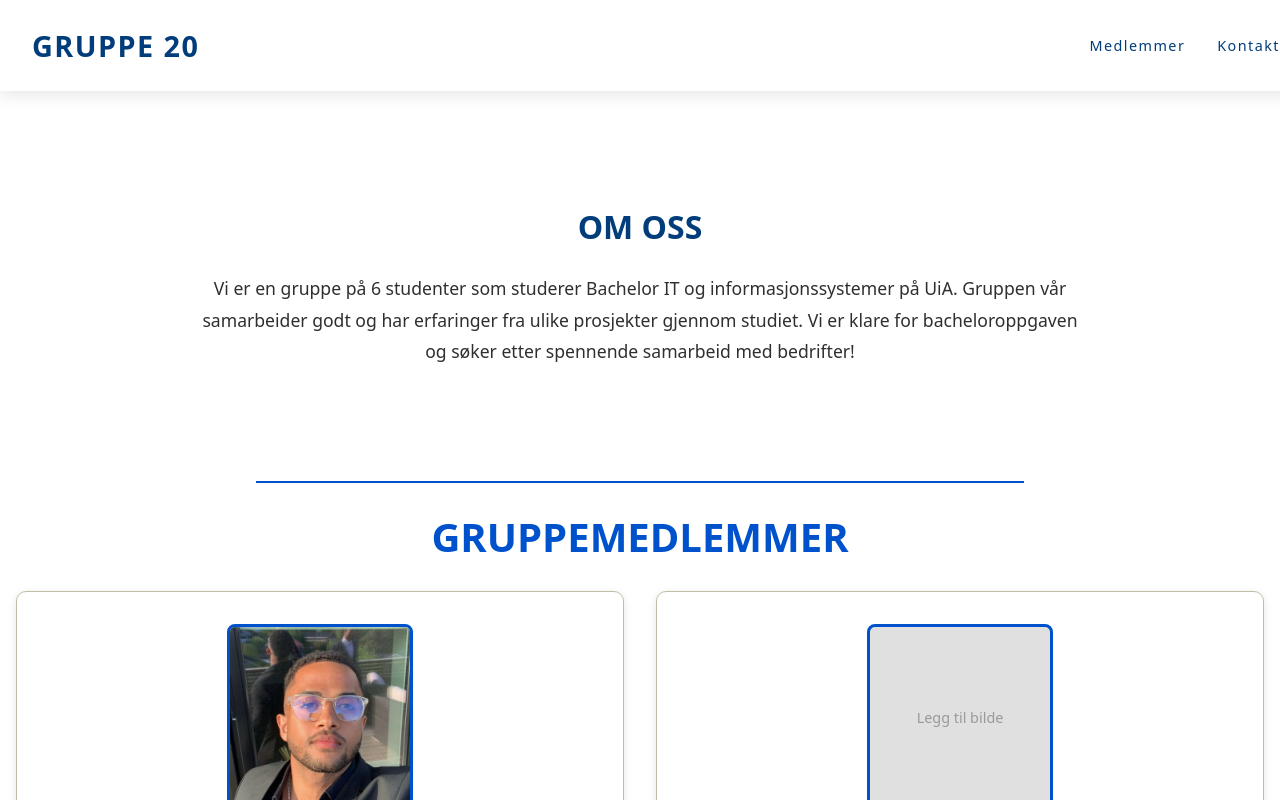
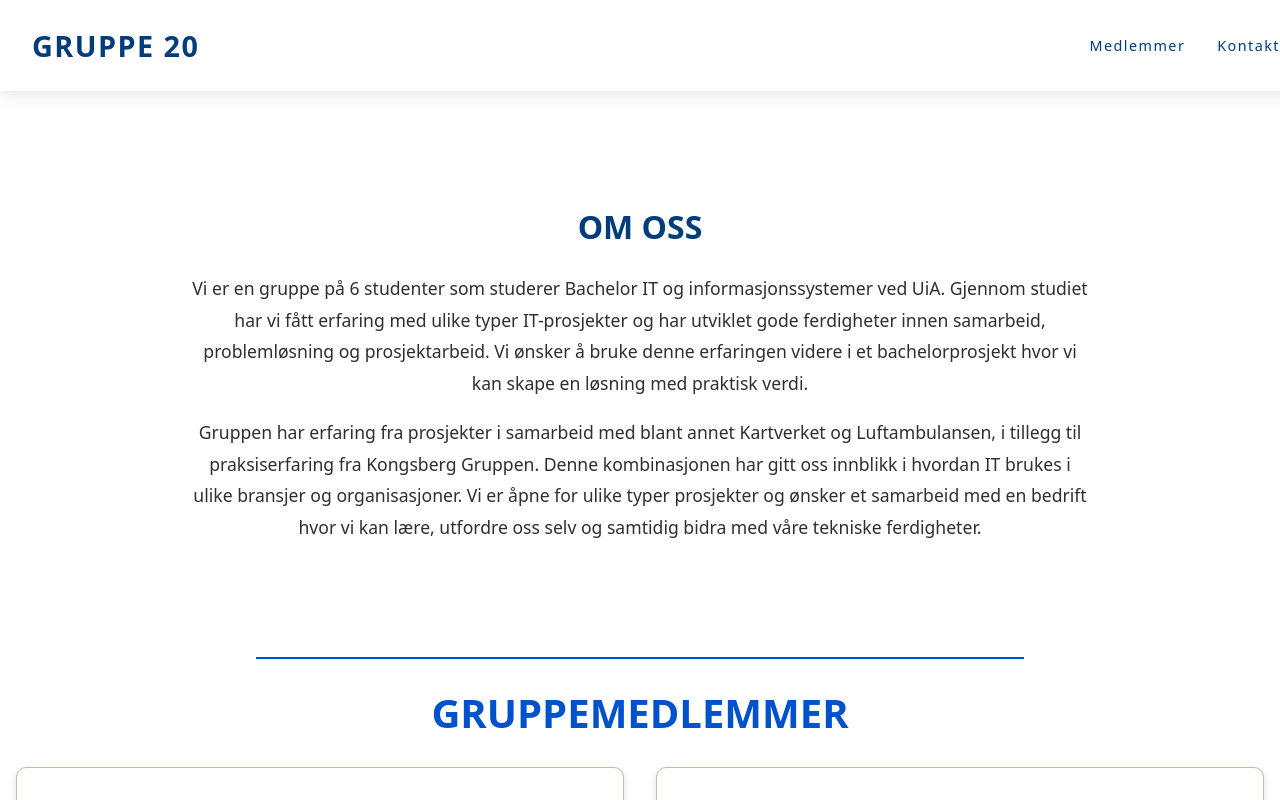
Before and after one commit to amged002/Gruppe20-IS-310, a React (Vite) app: page / in a window 1280 px wide. Shown: the top 800 px of the page. Built offline with nearby package versions, Linux system fonts and the light colour scheme; the HTML template or start-up script is replaced by a standard one.

Commit message:
la til om oss delen

```diff
--- a/src/App.tsx
+++ b/src/App.tsx
@@ -55,9 +55,15 @@ export default function App() {
                 >
                     <h2 style={{ color: '#003d7a', fontSize: '2rem', marginBottom: '1rem' }}>OM OSS</h2>
                     <p>
-                        Vi er en gruppe på 6 studenter som studerer Bachelor IT og informasjonssystemer på UiA.
-                        Gruppen vår samarbeider godt og har erfaringer fra ulike prosjekter gjennom studiet.
-                        Vi er klare for bacheloroppgaven og søker etter spennende samarbeid med bedrifter!
+                        Vi er en gruppe på 6 studenter som studerer Bachelor IT og informasjonssystemer ved UiA.
+                        Gjennom studiet har vi fått erfaring med ulike typer IT-prosjekter og har utviklet gode ferdigheter innen samarbeid,
+                        problemløsning og prosjektarbeid. Vi ønsker å bruke denne erfaringen videre i et bachelorprosjekt hvor vi kan skape en løsning med praktisk verdi.
+                    </p>
+
+                    <p>
+                        Gruppen har erfaring fra prosjekter i samarbeid med blant annet Kartverket og Luftambulansen,
+                        i tillegg til praksiserfaring fra Kongsberg Gruppen. Denne kombinasjonen har gitt oss innblikk i hvordan IT brukes i ulike bransjer og organisasjoner.
+                        Vi er åpne for ulike typer prosjekter og ønsker et samarbeid med en bedrift hvor vi kan lære, utfordre oss selv og samtidig bidra med våre tekniske ferdigheter.
                     </p>
                 </div>
 
```
